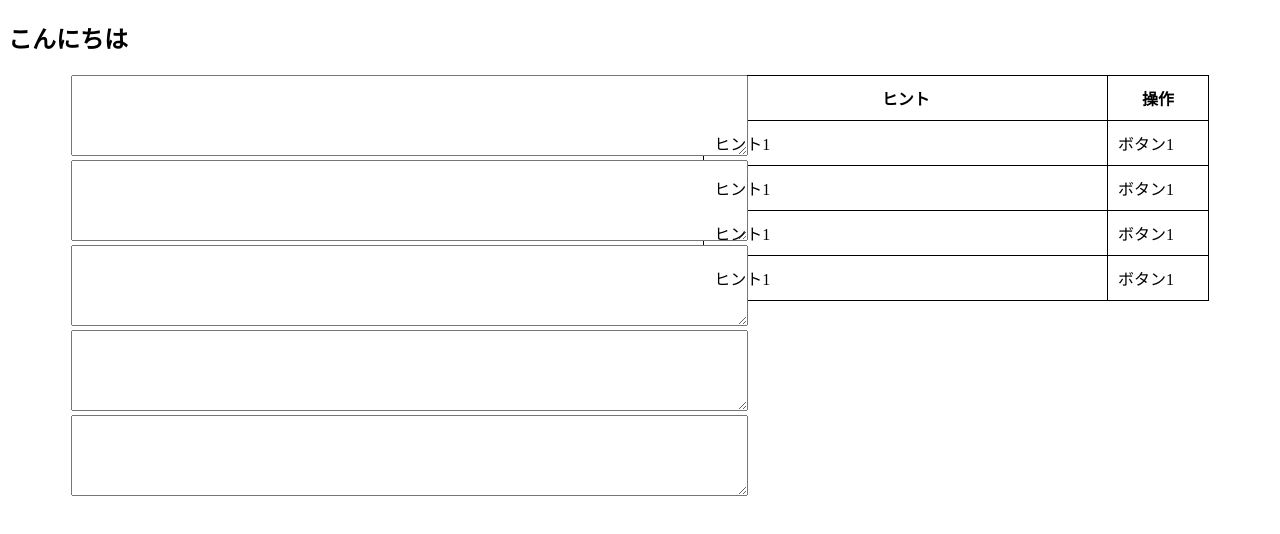
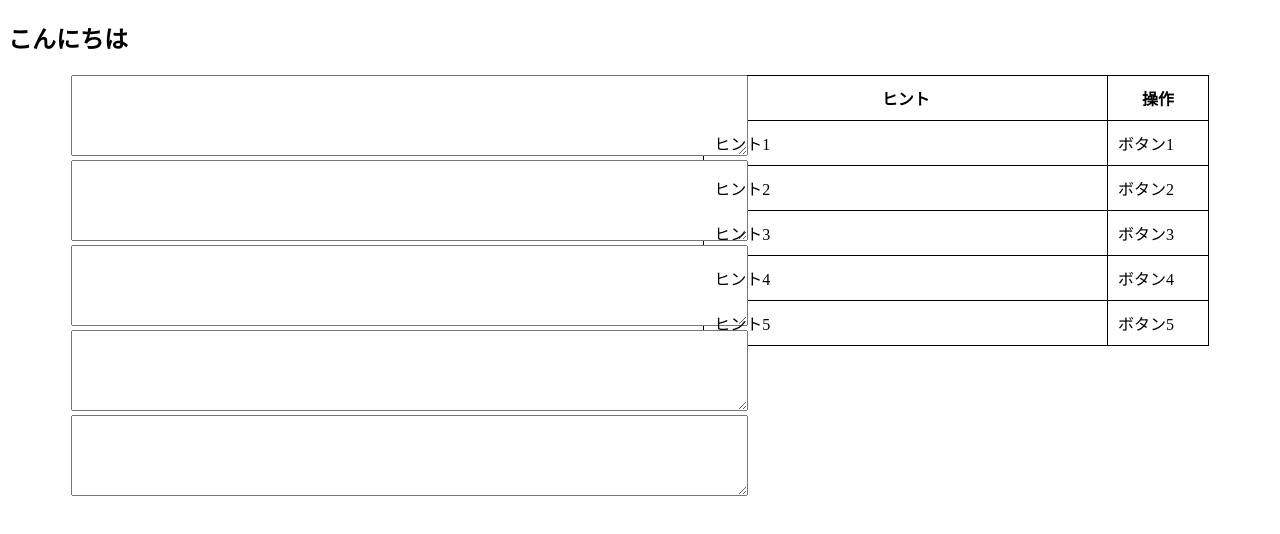
Before and after one commit to KHashimoto3/PLS_FRONT, a Vue app in the folder teikei_proto/: page / in a window 1280 px wide. Shown: the top 534 px of the page. Built offline with nearby package versions, Linux system fonts and the light colour scheme.

Commit message:
テキストを変更

```diff
--- a/teikei_proto/src/components/CodingRoop.vue
+++ b/teikei_proto/src/components/CodingRoop.vue
@@ -21,16 +21,20 @@
             <td class="right">ボタン1</td>
           </tr>
           <tr>
-            <td class="left">ヒント1</td>
-            <td class="right">ボタン1</td>
+            <td class="left">ヒント2</td>
+            <td class="right">ボタン2</td>
           </tr>
           <tr>
-            <td class="left">ヒント1</td>
-            <td class="right">ボタン1</td>
+            <td class="left">ヒント3</td>
+            <td class="right">ボタン3</td>
           </tr>
           <tr>
-            <td class="left">ヒント1</td>
-            <td class="right">ボタン1</td>
+            <td class="left">ヒント4</td>
+            <td class="right">ボタン4</td>
+          </tr>
+          <tr>
+            <td class="left">ヒント5</td>
+            <td class="right">ボタン5</td>
           </tr>
         </table>
       </div>
```
